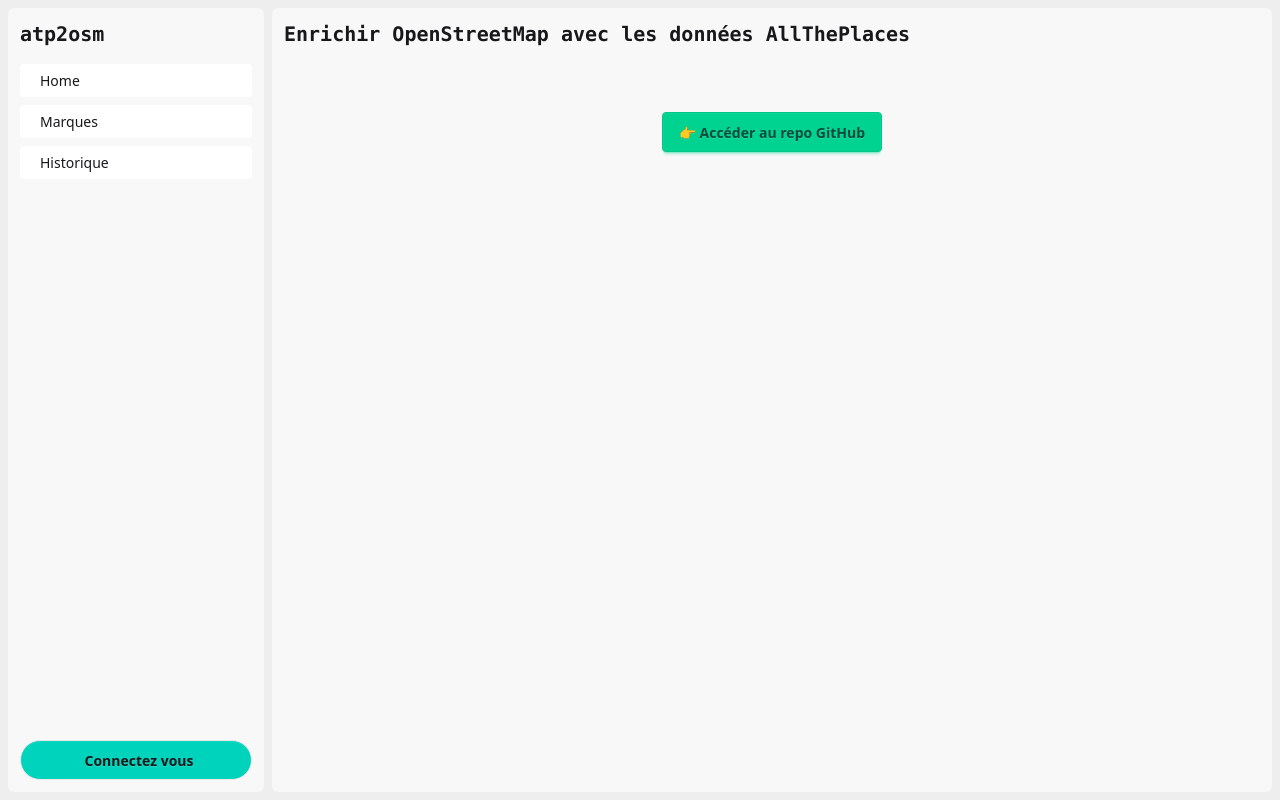
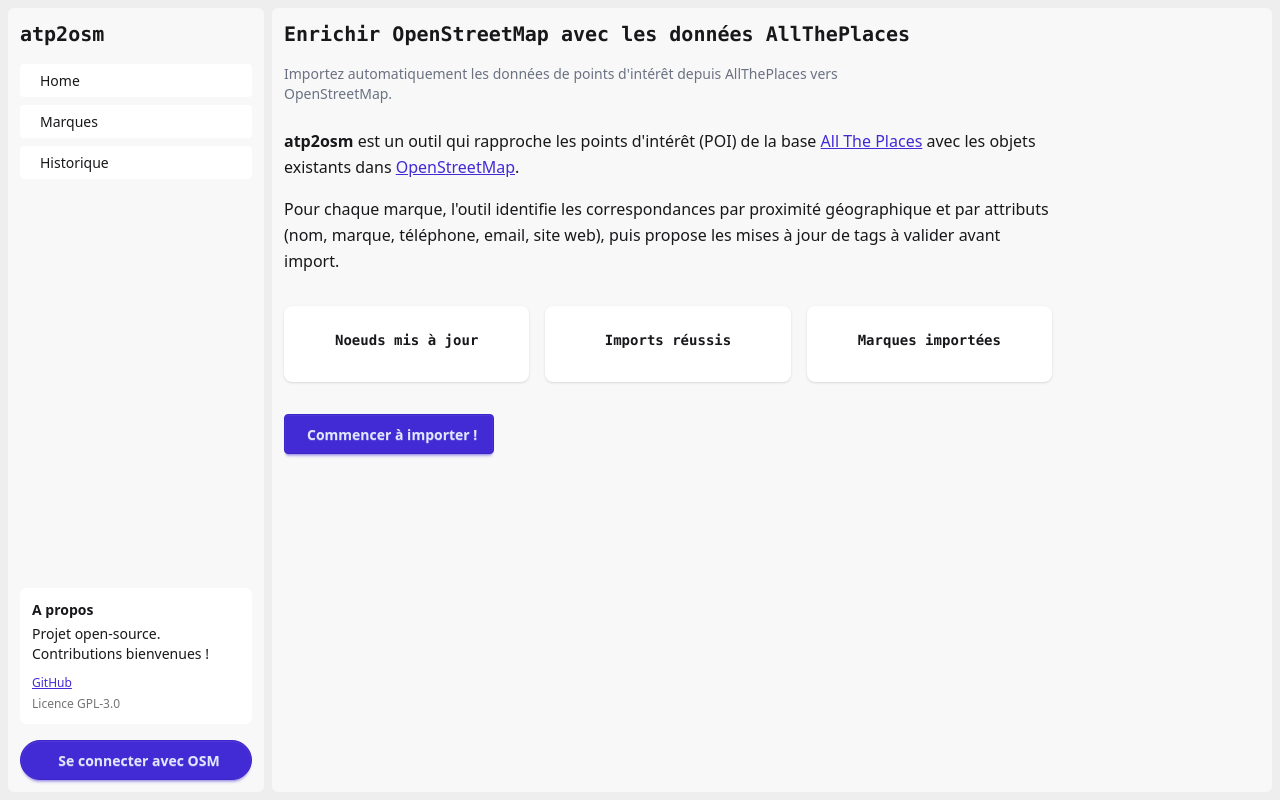
Before and after one commit to hagatopaxi/atp2osm-import, a Flask app: template website/templates/home.html in a window 1280 px wide. Run offline with Flask 3, Linux system fonts and the light colour scheme; the template is opened without the code that fills it, so the values that code supplies are empty; parts of the project's set-up code (start-up, migrations or seed data) failed here and were passed over; some libraries are stand-ins or nearby versions.

Commit message:
Improve login/logout button and add an about section

```diff
--- a/src/app.py
+++ b/src/app.py
@@ -126,6 +126,11 @@ def auth_required(f):
     return decorator
 
 
+@app.context_processor
+def inject_globals():
+    return {"api_url": api_url}
+
+
 @app.teardown_appcontext
 def teardown_osmdb(exception):
     osmdb = g.pop("osmdb", None)
@@ -137,7 +142,16 @@ def teardown_osmdb(exception):
 @app.route("/")
 # @cache.cached(key_prefix="home")
 def home():
-    return render_template("home.html")
+    osmdb = get_osmdb()
+    with osmdb.cursor(row_factory=dict_row) as cursor:
+        stats = cursor.execute("""
+            SELECT
+                COALESCE(SUM(items_count), 0) AS total_nodes_updated,
+                COUNT(*) FILTER (WHERE status = 'success') AS successful_imports,
+                COUNT(DISTINCT brand_wikidata) FILTER (WHERE status = 'success') AS brands_imported
+            FROM import_history
+        """).fetchone()
+    return render_template("home.html", stats=stats)
 
 
 HISTORY_PER_PAGE = 20
@@ -189,7 +203,6 @@ def history():
         "history.html",
         entries=entries,
         users=users,
-        api_url=api_url,
         page=page,
         total_pages=total_pages,
     )
--- a/website/templates/_aside.html
+++ b/website/templates/_aside.html
@@ -14,15 +14,34 @@
 
   <div class="flex-1"></div>
 
-  <div class="bottom-4 left-4 w-full">
+  <div class="mb-4 p-3 bg-base-100 rounded-md text-sm">
+    <p class="font-bold mb-1"><i class="iconoir-info-circle"></i> A propos</p>
+    <p class="mb-2">Projet open-source. Contributions bienvenues !</p>
+    <a href="https://github.com/hagatopaxi/atp2osm-import" class="link link-primary text-xs" target="_blank" rel="noopener">
+      <i class="iconoir-github"></i> GitHub
+    </a>
+    <p class="mt-1 text-xs opacity-60">Licence GPL-3.0</p>
+  </div>
+
+  <div class="w-full">
     {% if 'user' in session %}
-    <p class="mb-2 text-sm">En tant que {{ session['user']['name'] }}</p>
-    <button class="btn btn-outline btn-error w-full rounded-full" onclick="logout()"><i class="iconoir-log-out"></i>
-      Deconnexion
-    </button>
+    <div class="flex items-center gap-3 p-3 bg-base-100 rounded-md">
+      <div class="avatar placeholder">
+        <div class="bg-primary text-primary-content w-10 rounded-full flex items-center justify-center">
+          <span class="text-lg leading-none">{{ session['user']['name'][0] | upper }}</span>
+        </div>
+      </div>
+      <div class="flex-1 min-w-0">
+        <a href="{{ api_url }}/user/{{ session['user']['name'] }}" class="text-sm font-semibold truncate link link-hover tooltip tooltip-top" data-tip="{{ session['user']['name'] }}" target="_blank" rel="noopener">{{ session['user']['name'] }}</a>
+        <p class="text-xs opacity-60">OpenStreetMap</p>
+      </div>
+      <button class="btn btn-ghost btn-sm btn-square text-error" onclick="logout()" title="Deconnexion">
+        <i class="iconoir-log-out text-xl"></i>
+      </button>
+    </div>
     {% else %}
-    <button class="btn bg-accent w-full rounded-full" onclick="login()"><i class="iconoir-log-in"></i>Connectez
-      vous
+    <button class="btn btn-primary w-full rounded-full" onclick="login()">
+      <i class="iconoir-log-in"></i> Se connecter avec OSM
     </button>
     {% endif %}
   </div>
--- a/website/templates/brands/:brand_wikidata/validate.html
+++ b/website/templates/brands/:brand_wikidata/validate.html
@@ -78,7 +78,7 @@ dans OSM et ne seront pas mises à jour.{% endblock %}
             </div>
 
             <div class="flex flex-col gap-4 w-full">
-                <a href="https://www.openstreetmap.org/node/{{item['id']}}" target="_blank" title="Ouvrir dans OSM">
+                <a href="{{ api_url }}/node/{{item['id']}}" target="_blank" title="Ouvrir dans OSM">
                     <img class="rounded-lg border-base-200 border-2 shadow-md"
                         src="/staticmap/{{item['lon']}}/{{item['lat']}}" alt="Carte de {{item['title']}}"
                         style="width: 100%; height: auto;" />
--- a/website/templates/home.html
+++ b/website/templates/home.html
@@ -1,16 +1,48 @@
 {% extends '_base.html' %}
 
 {% block title %}Enrichir OpenStreetMap avec les données AllThePlaces{% endblock %}
+{% block subtitle %}Importez automatiquement les données de points d'intérêt depuis AllThePlaces vers OpenStreetMap.{%
+endblock %}
 
 {% block content %}
+<section class="max-w-3xl">
+    <p class="text-base leading-relaxed mb-4">
+        <strong>atp2osm</strong> est un outil qui rapproche les points d'intérêt (POI) de la base
+        <a href="https://alltheplaces.xyz" class="link link-primary" target="_blank" rel="noopener">All The Places</a>
+        avec les objets existants dans
+        <a href="https://www.openstreetmap.org" class="link link-primary" target="_blank"
+            rel="noopener">OpenStreetMap</a>.
+    </p>
+    <p class="text-base leading-relaxed mb-6">
+        Pour chaque marque, l'outil identifie les correspondances par proximité géographique et par attributs
+        (nom, marque, téléphone, email, site web), puis propose les mises à jour de tags à valider avant import.
+    </p>
+</section>
 
+<div class="grid grid-cols-3 gap-4 max-w-3xl">
+    <div class="card bg-base-100 shadow-sm">
+        <div class="card-body items-center text-center">
+            <h2 class="card-title font-mono text-sm">Noeuds mis à jour</h2>
+            <p class="text-3xl font-bold">{{ stats["total_nodes_updated"] }}</p>
+        </div>
+    </div>
+    <div class="card bg-base-100 shadow-sm">
+        <div class="card-body items-center text-center">
+            <h2 class="card-title font-mono text-sm">Imports réussis</h2>
+            <p class="text-3xl font-bold">{{ stats["successful_imports"] }}</p>
+        </div>
+    </div>
+    <div class="card bg-base-100 shadow-sm">
+        <div class="card-body items-center text-center">
+            <h2 class="card-title font-mono text-sm">Marques importées</h2>
+            <p class="text-3xl font-bold">{{ stats["brands_imported"] }}</p>
+        </div>
+    </div>
+</div>
 
-
-<section class="container mx-auto p-6 text-center">
-
-    <a href="https://github.com/hagatopaxi/atp2osm-import" class="btn btn-success" target="_blank" rel="noopener">
-        👉 Accéder au repo GitHub
+<section class="mt-6">
+    <a href="/brands" class="btn btn-primary">
+        <i class="iconoir-double-check"></i> Commencer à importer !
     </a>
 </section>
-
 {% endblock %}
```
